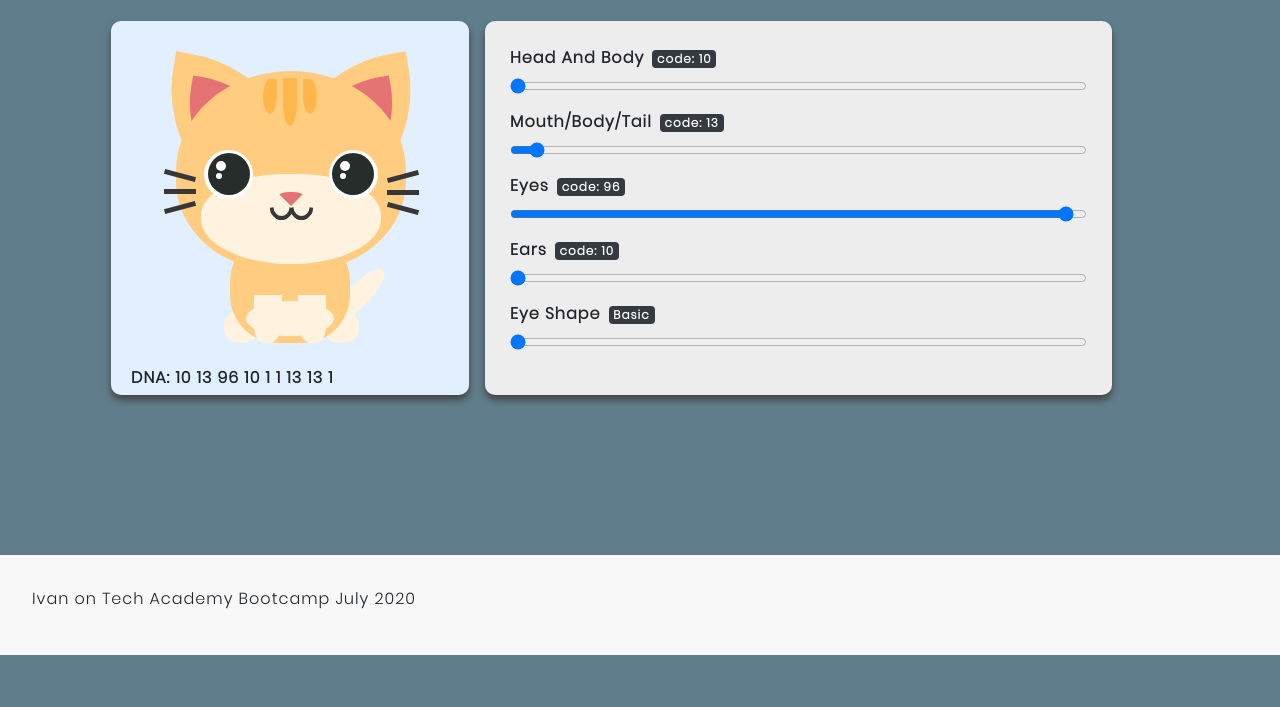
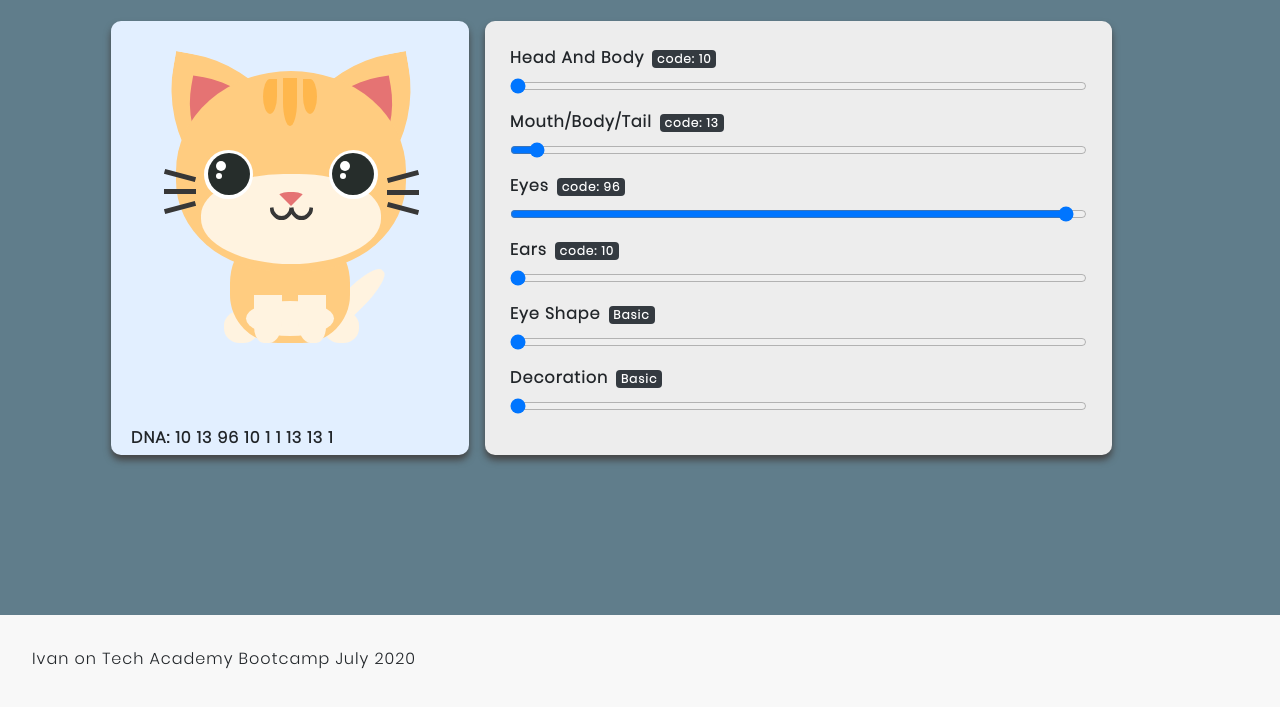
Before and after one commit to kmichie32/CryptoKittyClone, a plain HTML site: page client/index.html in a window 1280 px wide. Shown: the part 227-934 px from the top of the page. Before the commit the page ends 882 px from the top, so only its background shows below. Drawn offline with Linux system fonts and the light colour scheme.

Commit message:
Missing decoration shape on HTML

```diff
--- a/client/index.html
+++ b/client/index.html
@@ -116,6 +116,10 @@
                             <label for="formControlRange"><b>Eye Shape</b><span class="badge badge-dark ml-2" id="eyeShapeCode"></span></label>
                             <input type="range" min="1" max="7" class="form-control-range" id="eyeShape">
                         </div>
+                        <div class="form-group">
+                            <label for="formControlRange"><b>Decoration</b><span class="badge badge-dark ml-2" id="decorationCode"></span></label>
+                            <input type="range" min="1" max="4" class="form-control-range" id="decorationShape">
+                        </div>
                     </div>
                 </div>
             </div>
```
